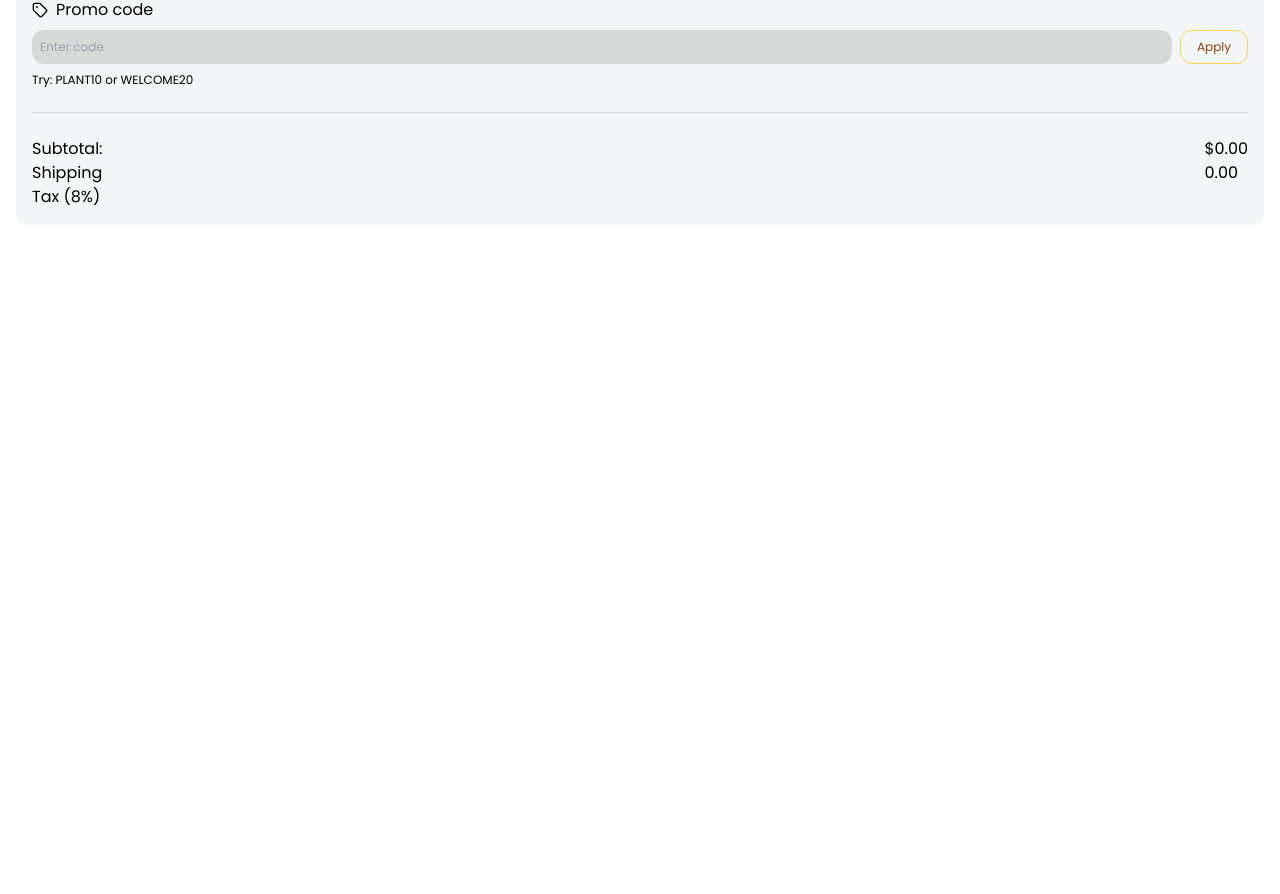
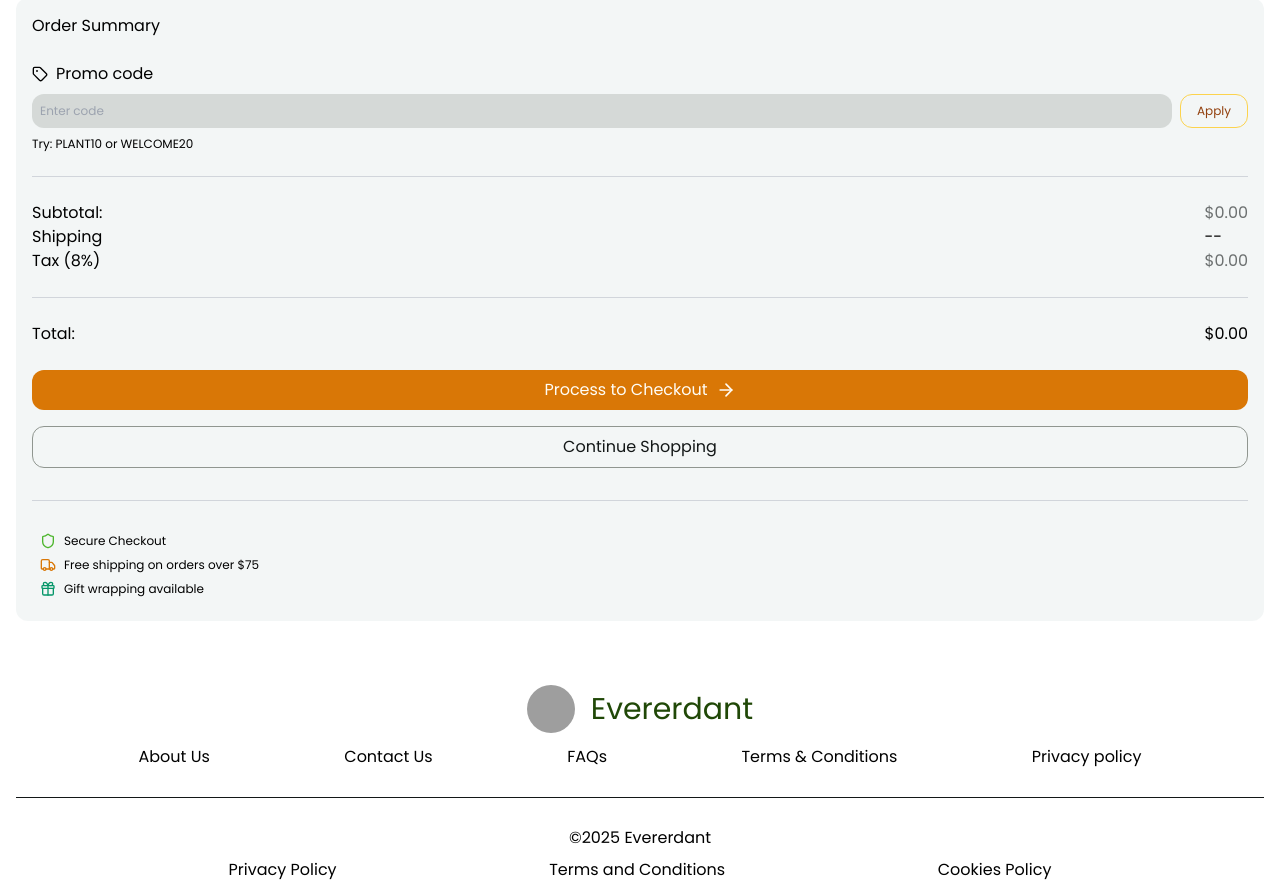
Before and after one commit to YNhuLe/Flower_Love, a React (Vite) app: page /products/cart in a window 1280 px wide. Shown: the part 704-1598 px from the top of the page. Before the commit the page ends 945 px from the top, so only its background shows below. Built offline with nearby package versions, Linux system fonts and the light colour scheme; no server answers; grey boxes are pictures that could not be loaded.

Commit message:
add style to the order summary page

```diff
--- a/src/common/Button.tsx
+++ b/src/common/Button.tsx
@@ -7,11 +7,13 @@ import {
   Sun,
   Thermometer,
   Wind,
-  Sparkles, ArrowLeft
+  Sparkles, ArrowRight, ArrowLeft
 } from 'lucide-react';
 interface ButtonProps {
   btnType?: "add" | "submit" | "cancel" | "signup" | "learn_more" | "shop_now" | "customize" | "explore" | "plant_quiz" | "view_all"
-  | "add_to_cart" | "quick_view" | "AI_analyze" | "new_analysis" | "all_recommendations" | "start_shopping" | "promo_apply";
+  | "add_to_cart" | "quick_view" |
+  "AI_analyze" | "new_analysis" | "all_recommendations"
+  | "start_shopping" | "promo_apply" | "process_checkout" |"continue_shopping";
   url?: string;
   price?: string | number;
   onSubmit?: () => void;
@@ -41,7 +43,11 @@ const styleMap: Record<string, string> = {
   new_analysis: "bg-text-inverse p-2 border  rounded-xl text-xs curosr-pointer ",
   all_recommendations: "",
   start_shopping: "flex gap-2 items-center text-text-inverse p-2 border  rounded-xl text-xs cursor-pointer bg-amber-600 px-8 m-8 mb-12 hover:bg-amber-800 transition-all duration-300",
-  promo_apply:"text-amber-800 text-xs cursor-pointer  rounded-xl border border-1 border-amber-300 p-2 px-4 hover:border-amber-600 transition-all duration-300 hover:text-text-primary hover:bg-amber-50"
+  promo_apply:"text-amber-800 text-xs cursor-pointer  rounded-xl border border-1 border-amber-300 p-2 px-4 hover:border-amber-600 transition-all duration-300 hover:text-text-primary hover:bg-amber-50",
+  process_checkout:"text-text-inverse bg-amber-600 rounded-xl w-full group my-4 cursor-pointer  hover:bg-amber-800 py-2 ",
+  continue_shopping: "text-text-primary border border-1 border-text-muted mb-8 rounded-xl p-2 cursor-pointer w-full my-4 hover:bg-text-inverse"
+
+
 }
 
 const labelMap: Record<string, string> = {
@@ -62,7 +68,10 @@ const labelMap: Record<string, string> = {
   new_analysis: "Start New Analysis",
   all_recommendations: "View All Recommendations",
   start_shopping: "Start Shopping",
-  promo_apply: "Apply"
+  promo_apply: "Apply",
+  process_checkout:"Process to Checkout",
+  continue_shopping:"Continue Shopping"
+
 }
 
 const iconMap: Record<string, ReactNode> = {
@@ -70,7 +79,8 @@ const iconMap: Record<string, ReactNode> = {
   AI_analyze: <Sparkles className="w-5 h-5 text-white-700" />,
   plant_quiz: <Sparkles className="w-5 h-5 text-white-700" />,
   new_analysis: <ArrowLeft className="w-5 h-5 text-text-muted transition-transform duration-200 hover:-translate-x-1" />,
-  start_shopping: <ShoppingCart className="w-5 h-5" />
+  start_shopping: <ShoppingCart className="w-5 h-5" />,
+  process_checkout:<ArrowRight className="w-5 h-5 transition-transform duration-200 group-hover:translate-x-1"/>
 }
 const urlMap: Record<string, string> = {
   add: "/add-item",
@@ -84,7 +94,9 @@ const urlMap: Record<string, string> = {
   add_to_cart: "/products/cart",
   plant_quiz: "/plant_quiz",
   AI_analyze: "/products/quiz/quiz_result",
-  start_shopping: "/products"
+  start_shopping: "/products",
+  process_checkout:"/checkout",
+  continue_shopping:"/products"
 }
 
 function Button({ btnType = "add", url, price, onSubmit, onClick, disabled }: ButtonProps) {
@@ -113,6 +125,7 @@ function Button({ btnType = "add", url, price, onSubmit, onClick, disabled }: Bu
                 {iconMap[btnType]} {label}</>
       );
       case "AI_analyze":
+        case "process_checkout":
         return(
           <>{label} {iconMap[btnType]}</>
         );
--- a/src/features/ShoppingCart/OrderSummary.tsx
+++ b/src/features/ShoppingCart/OrderSummary.tsx
@@ -1,7 +1,7 @@
-import { Badge, Tag } from "lucide-react";
+import {  Tag, Truck , Shield, Gift} from "lucide-react";
 import Button from "../../common/Button";
 import useCartStore from "../../hooks/useCartStore";
-import { P } from "framer-motion/dist/types.d-DagZKalS";
+
 function OrderSummary() {
 
 
@@ -34,7 +34,7 @@ function OrderSummary() {
             <hr className="border-t border-gray-300" />
 
 
-            <div className="mt-6 flex justify-between ">
+            <div className="my-6 flex justify-between ">
 
 
                 <div className="flex flex-col">
@@ -42,13 +42,38 @@ function OrderSummary() {
                     <p>Shipping</p>
                     <p>Tax (8%)</p>
                 </div>
-                <div className="flex flex-col"><p>${totalSpend.toFixed(2)}</p>
+                <div className="flex flex-col">
+                    <p className="text-text-primary/60">${totalSpend.toFixed(2)}</p>
                     <p>{
-                        totalSpend > 50 ? <p className="text-success-300">FREE</p> : <p></p>
+                        totalSpend > 50 ? <p className="text-success-300">FREE</p> : <p>--</p>
                     }</p>
-                    <p>{(totalSpend * 0.08).toFixed(2)}</p>
+                    <p className="text-text-primary/60">${(totalSpend * 0.08).toFixed(2)}</p>
 
                 </div>
+            </div>
+
+            <hr className="border-t border-gray-300" />
+            <div className="flex justify-between my-6">
+                <p>Total: </p>
+                <p>${(totalSpend*1.08).toFixed(2)}</p>
+            </div>
+            <Button btnType="process_checkout" />
+<Button btnType="continue_shopping" />
+  <hr className="border-t border-gray-300" />
+            <div className="mt-8">
+
+                <div className="flex gap-2 m-2">
+                  <Shield className="w-4 h-4 text-success-300" />
+                  <p className="text-xs">Secure Checkout</p>
+                </div>
+                 <div className="flex gap-2 m-2">
+
+<Truck className="w-4 h-4 text-amber-600" />
+
+                <p className="text-xs">Free shipping on orders over $75</p>
+                 </div>
+                  <div className="flex gap-2 m-2">  <Gift className="w-4 h-4 text-icon-emerald-600" />
+                    <p className="text-xs">Gift wrapping available</p></div>
             </div>
         </section>
     )
--- a/src/hooks/useCartStore.ts
+++ b/src/hooks/useCartStore.ts
@@ -1,9 +1,6 @@
+import { create } from "zustand";
 
-
-
-import {create} from "zustand";
-
-interface CartItem{
+interface CartItem {
   product_id: number;
   name: string;
   science_name: string;
@@ -12,30 +9,21 @@ stock: number;
   price: number;
   quantity: number;
   size: string;
-image: string}
+  image: string;
+}
 
-
-//   const totalItemCount = useCartStore((state) =>
-//     state.items.reduce((sum, item) => sum + item.quantity, 0)
-//   );
-
-//   const totalSpend = useCartStore((state) =>
-//     state.items.reduce((sumSpend, item) => sumSpend + item.price * item.quantity, 0)
-//   )
-interface CartState{
+interface CartState {
   items: CartItem[];
   // totalSpend: number,
   totalItemCount: () => number;
-    addToCart : (item : CartItem) => void;
-    removeFromCart: (product_id: number, size:string) => void;
+  addToCart: (item: CartItem) => void;
+  removeFromCart: (product_id: number, size: string) => void;
   updateQuantity: (product_id: number, quantity: number, size: string) => void;
   shippingFee: () => number;
   totalSpend: () => number;
   freeShippingThreshold: number;
   amountToFreeShipping: () => number;
-
 }
-
 
 const useCartStore = create<CartState>((set, get) => ({
   items: [],
@@ -44,64 +32,64 @@ const useCartStore = create<CartState>((set, get) => ({
   totalSpend: () =>
     get().items.reduce((sum, item) => sum + item.price * item.quantity, 0),
 
-    shippingFee: () =>{
+  shippingFee: () => {
     const total = get().totalSpend();
 
-
-
-if (total < 25){
+    if (total < 25) {
       return 12.99;
     }
 
-if( total < 50 && total >=25){
+    if (total < 50 && total >= 25) {
       return 7.99;
     }
 
-if( total <75 && total >=50){
+    if (total < 75 && total >= 50) {
       return 4.99;
     }
 
     return 0;
-
   },
   freeShippingThreshold: 75,
   amountToFreeShipping: () => {
-
     const total = get().totalSpend();
     const threshold = get().freeShippingThreshold;
-    return Math.max(0, threshold - total); },
+    return Math.max(0, threshold - total);
+  },
   addToCart: (item: CartItem) =>
     set((state: CartState): Partial<CartState> => {
       //check if the item already in the cart
-            const existingItem = state.items.find((i: CartItem) =>
-                i.product_id === item.product_id && i.size === item.size);
+      const existingItem = state.items.find(
+        (i: CartItem) =>
+          i.product_id === item.product_id && i.size === item.size
+      );
 
       if (existingItem) {
         //if the item exists, update the quantity
         return {
           items: state.items.map((i: CartItem) =>
             i.product_id === item.product_id && i.size === item.size
-                            ? { ...i, quantity: i.quantity + item.quantity } : i)
+              ? { ...i, quantity: i.quantity + item.quantity }
+              : i
+          ),
         };
       }
 
       return { items: [...state.items, item] };
     }),
   removeFromCart: (product_id, size) =>
-            set((state) =>({
+    set((state) => ({
       items: state.items.filter(
-              (i) => !(i.product_id === product_id && i.size === size)  )
+        (i) => !(i.product_id === product_id && i.size === size)
+      ),
     })),
 
   //update the quantity in cart
-            updateQuantity:(product_id, quantity, size) =>
-                set((state) =>({
+  updateQuantity: (product_id, quantity, size) =>
+    set((state) => ({
       items: state.items.map((i) =>
-                        i.product_id === product_id && i.size === size ? {...i, quantity} : i
-                    )
-                }))
-
-
-}))
+        i.product_id === product_id && i.size === size ? { ...i, quantity } : i
+      ),
+    })),
+}));
 
 export default useCartStore;
--- a/src/pages/PaymentPage.tsx
+++ b/src/pages/PaymentPage.tsx
@@ -3,35 +3,31 @@ import SearchBar from "../common/SearchBar";
 import NavBar from "../components/NavBar";
 import ItemsInCart from "../features/ShoppingCart/ItemsInCart";
 import useCartStore from "../hooks/useCartStore";
-import { Truck , ShoppingCart} from "lucide-react";
+import { Truck, ShoppingCart } from "lucide-react";
 import MightLikeSection from "../features/ShoppingCart/MightLikeSection";
 import Button from "../common/Button";
 import OrderSummary from "../features/ShoppingCart/OrderSummary";
+import Footer from "../common/Footer";
 function PaymentPage() {
-  // const totalItemCount = useCartStore((state) =>
-  //   state.items.reduce((sum, item) => sum + item.quantity, 0)
-  // );
 
-  // const totalSpend = useCartStore((state) =>
-  //   state.items.reduce((sumSpend, item) => sumSpend + item.price * item.quantity, 0)
-  // )
-
-  // const isFreeShipping = totalSpend > 50;
   const totalItemCount = useCartStore((c) => c.totalItemCount())
-  const shippingFee = useCartStore((s) => s.shippingFee());
-  console.log("IsFreeShipping: ", shippingFee);
-
+  const shippingFee = useCartStore((s) => s.totalSpend());
+  const amountLeft = useCartStore((f) => f.amountToFreeShipping());
 
   return (
     <section >
       <NavBar />
       <SearchBar />
-      {/* {
-        isFreeShipping ? <p className="flex gap-4 items-center p-2 bg-success-300 mt-8 mx-4 text-text-inverse rounded-2xl"><Truck className="w-8 h-8" />Congratulations! You qualify for FREE shipping! 🎉</p> : ""
-
-      } */}
-
+      {
+        shippingFee < 75 ? <>
+          {amountLeft > 0
+            ? <p className="m-4 text-xs p-4 bg-amber-300/30 rounded-xl w-fit">"You're <span className="text-error-500">${amountLeft.toFixed(2)}</span> away from <span className="text-success-300">FREE</span> shipping"</p>
+            : <p>"You unlocked FREE shipping!"</p>}</>
+    :
+          <>
             {shippingFee > 75 ? <p className="flex gap-4 items-center p-2 bg-success-300 mt-8 mx-4 text-text-inverse rounded-2xl"><Truck className="w-8 h-8" />Congratulations! You qualify for FREE shipping! 🎉</p> : ""
+            }
+          </>
       }
       <h1 className="text-xl font-bold m-4 mb-2">Shopping Cart</h1>
       <h2 className="text-xxs m-4 mt-2">{totalItemCount} items in your cart</h2>
@@ -39,7 +35,7 @@ const totalItemCount = useCartStore((c) => c.totalItemCount())
 
       {/* if there is at least 1 item in the cart, show the MightLikeSection, if not show the "Your cart is empty section" */}
       {
-        totalItemCount > 0 ?  <MightLikeSection /> :
+        totalItemCount > 0 ? <MightLikeSection /> :
 
           <section className="bg-surface-raised/80 p-4 m-4 rounded-xl flex flex-col items-center">
             <div className="p-4 rounded-full bg-text-muted/20 w-fit mt-12 mb-8">
@@ -47,12 +43,13 @@ const totalItemCount = useCartStore((c) => c.totalItemCount())
 
             </div>
             <p className="text-center">Looks like you haven't added any plants to your cart yet. Start shopping and discover the perfect plants for your space!</p>
-<Button btnType="start_shopping"/>
+            <Button btnType="start_shopping" />
           </section>
       }
 
 
       <OrderSummary />
+      <Footer />
     </section>
   )
 }
--- a/src/pages/PlantDetailsPage.tsx
+++ b/src/pages/PlantDetailsPage.tsx
@@ -3,6 +3,7 @@ import SearchBar from "../common/SearchBar";
 import NavBar from "../components/NavBar";
 import PlantDetails from "./PlantDetails";
 import BreadCrumbs from "../common/BreadCrumbs"
+import MightLikeSection from "../features/ShoppingCart/MightLikeSection";
 function PlantDetailsPage() {
   return (
     <section>
@@ -10,6 +11,7 @@ function PlantDetailsPage() {
       <SearchBar />
       <BreadCrumbs />
       <PlantDetails />
+
       <Footer />
     </section>
   )
```
Lines whose indentation alone changed are shown as unchanged.
